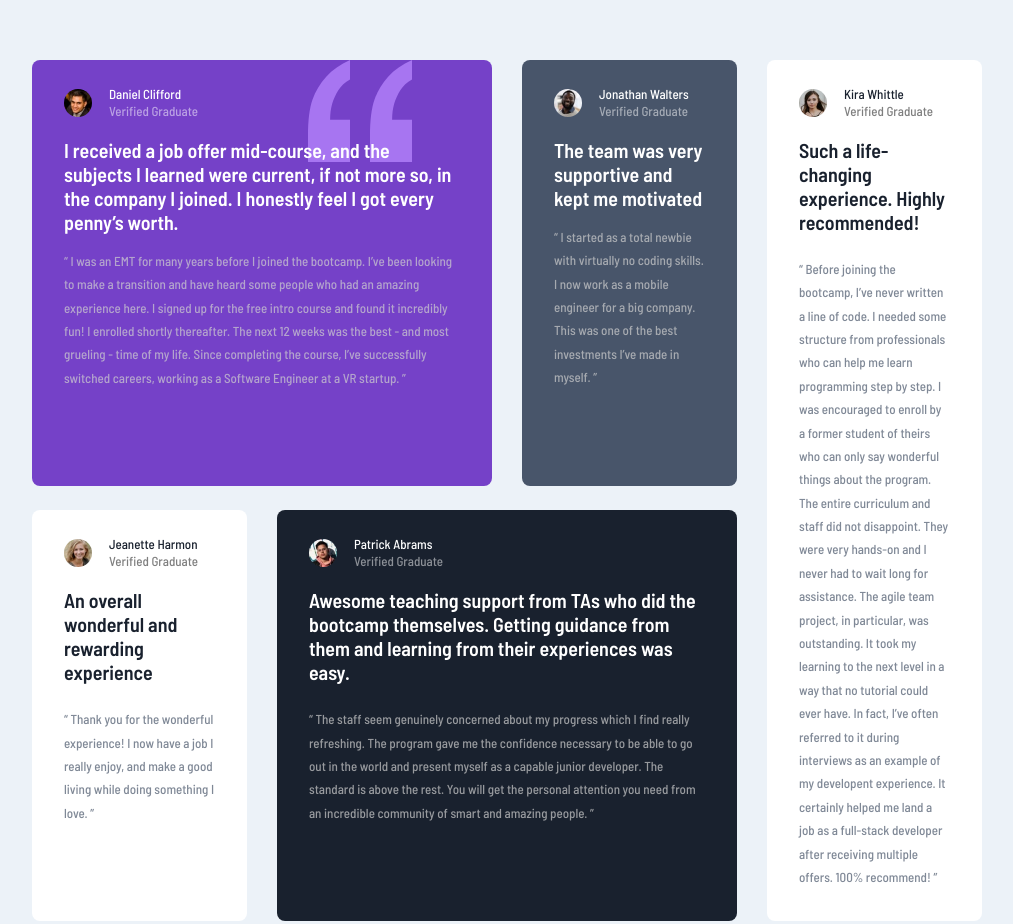
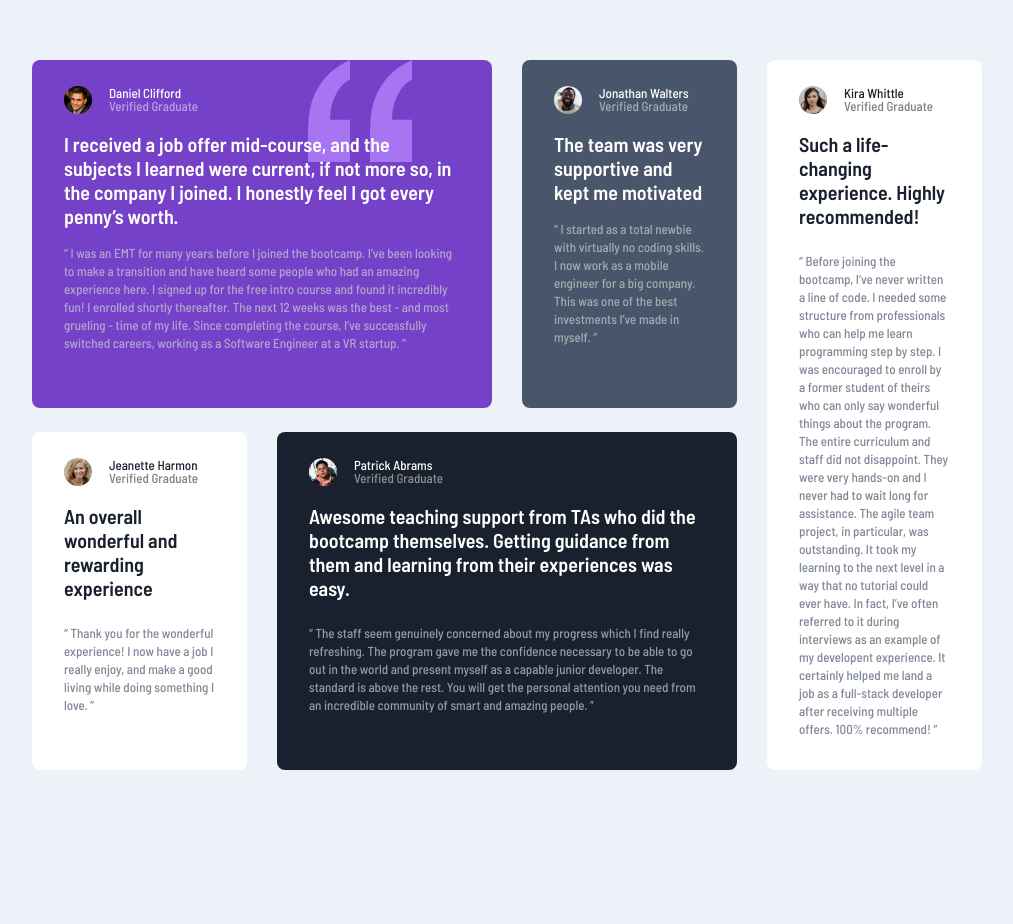
Before and after one commit to Matthieu83600/testimonials-grid-section, a plain HTML site: page index.html in a window 1280 px wide. Shown: the part 104-1028 px from the top of the page, without its empty margins (133-1146 px from the left). Drawn offline with Linux system fonts and the light colour scheme.

Commit message:
fix: line-height

```diff
--- a/style.css
+++ b/style.css
@@ -38,7 +38,6 @@ body {
 .testimonials__container {
   display: grid;
   grid-template-columns: repeat(4, 1fr);
-  grid-template-rows: repeat(2, auto);
   grid-template-areas:
     "first first second last"
     "third fourth fourth last";
@@ -96,11 +95,11 @@ body {
 }
 .testimonials__article-header-author {
   font-weight: var(--font-500);
-  line-height: 1.3;
+  line-height: 13px;
 }
 .testimonials__article-header-author span {
   color: rgba(255, 255, 255, 0.5);
-  line-height: 1.1;
+  line-height: 11px;
 }
 .testiomonials__article:nth-child(3) .testimonials__article-header span,
 .testiomonials__article:nth-child(5) .testimonials__article-header span {
@@ -127,7 +126,7 @@ body {
 .testimonials__article-content p {
   font-weight: var(--font-500);
   color: rgba(207, 207, 207, 0.7);
-  line-height: 1.8;
+  line-height: 18px;
 }
 .testiomonials__article:nth-child(3) .testimonials__article-content p,
 .testiomonials__article:nth-child(5) .testimonials__article-content p {
```
